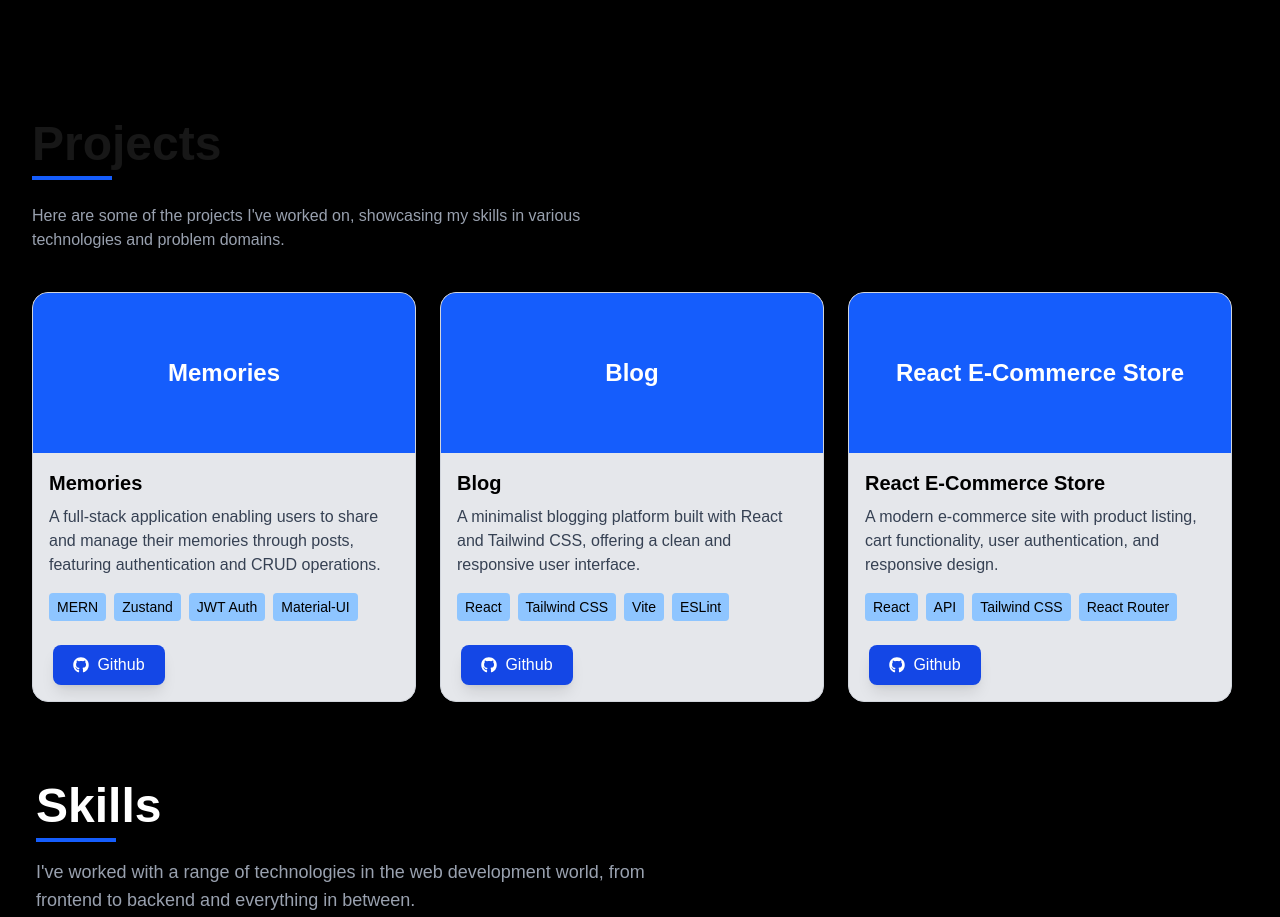
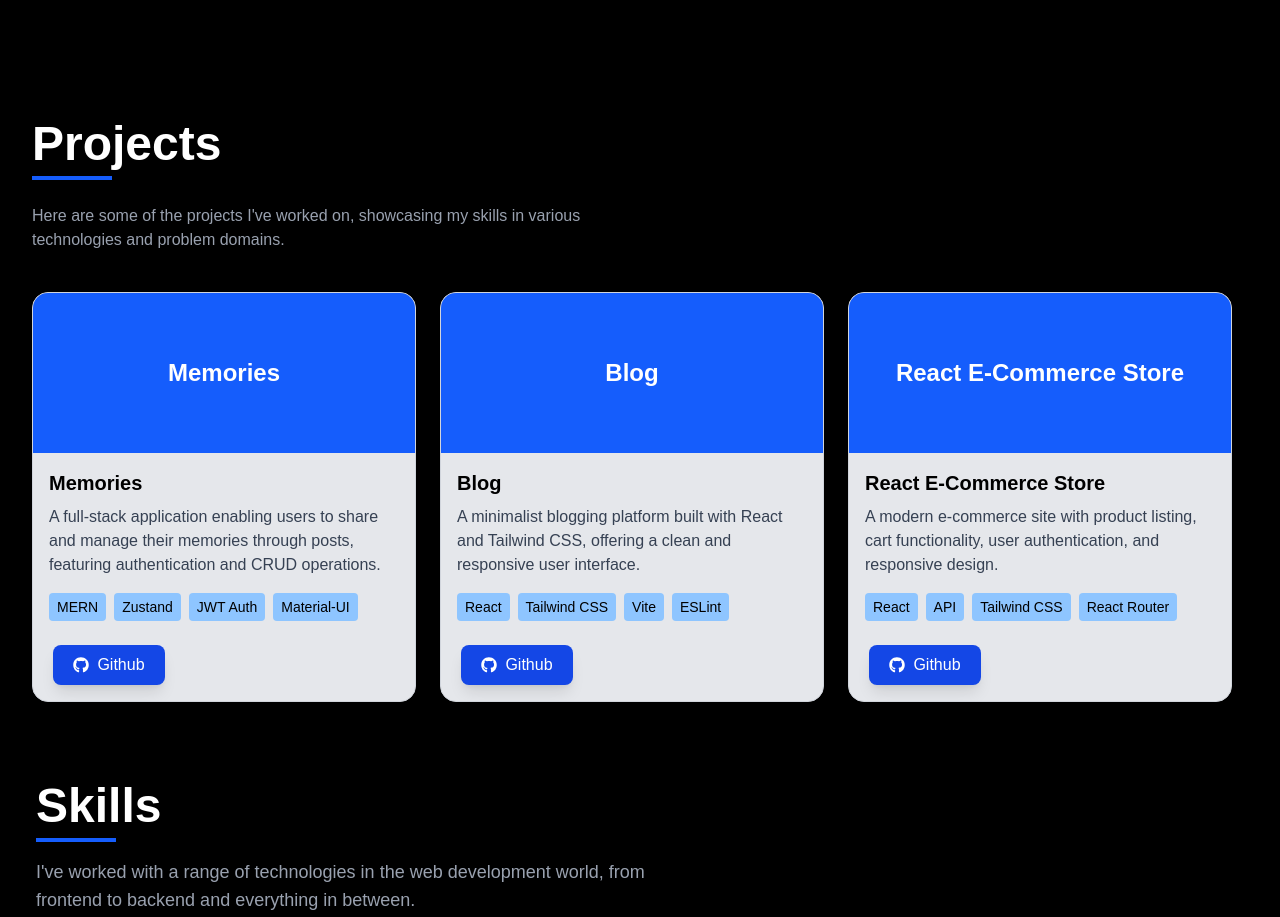
Before and after one commit to Tabbie05/Portfolio, a Next.js app in the folder myportfolio/: page / in a window 1280 px wide. Shown: the part 1520-2437 px from the top of the page. Built offline with nearby package versions, Linux system fonts and the light colour scheme.

Commit message:
fix the toggle issue

```diff
--- a/myportfolio/src/app/Projects/page.js
+++ b/myportfolio/src/app/Projects/page.js
@@ -1,6 +1,14 @@
+"use client";
+
 import ProjectCard from "@/app/Projects/ProjectCard/page";
+import { useTheme } from "@/app/Context/ThemeContext";
 
 const Projects = () => {
+  const { isDark } = useTheme();
+
+  const textPrimary = isDark ? "text-white" : "text-black";
+  const textSecondary = isDark ? "text-gray-400" : "text-gray-700";
+
   const projects = [
     {
       name: "Memories",
@@ -27,9 +35,9 @@ const Projects = () => {
 
   return (
     <section className="px-4 sm:px-8 py-10 max-w-7xl mx-auto text-start">
-      <h2 className="text-5xl font-bold mb-2">Projects</h2>
+      <h2 className={`text-5xl font-bold mb-2 ${textPrimary}`}>Projects</h2>
       <div className="border-b-4 border-blue-600 w-20 mb-6"></div>
-      <p className="text-gray-400 max-w-xl mb-10">
+      <p className={`max-w-xl mb-10 ${textSecondary}`}>
         Here are some of the projects I've worked on, showcasing my skills in
         various technologies and problem domains.
       </p>
```
